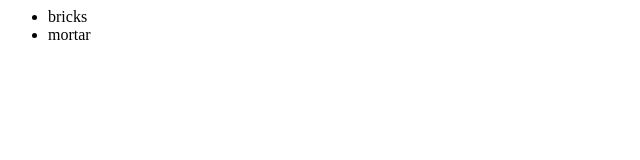
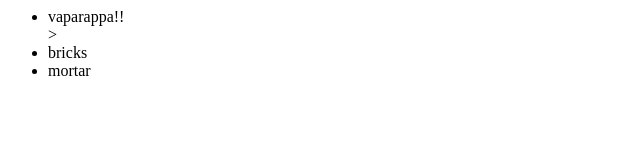
Before and after one commit to eheja/newGitTest, a plain HTML site: page index.html in a window 1280 px wide. Shown: the whole page, without its empty margins (0-640 px from the left). Drawn offline with Linux system fonts and the light colour scheme.

Commit message:
revised version

```diff
--- a/index.html
+++ b/index.html
@@ -3,7 +3,7 @@
 
 <div>
 	<ul>
-
+	<li>vaparappa!!</li>>
 	<li>bricks</li>
 	<li>mortar</li>
 	</ul>
```
